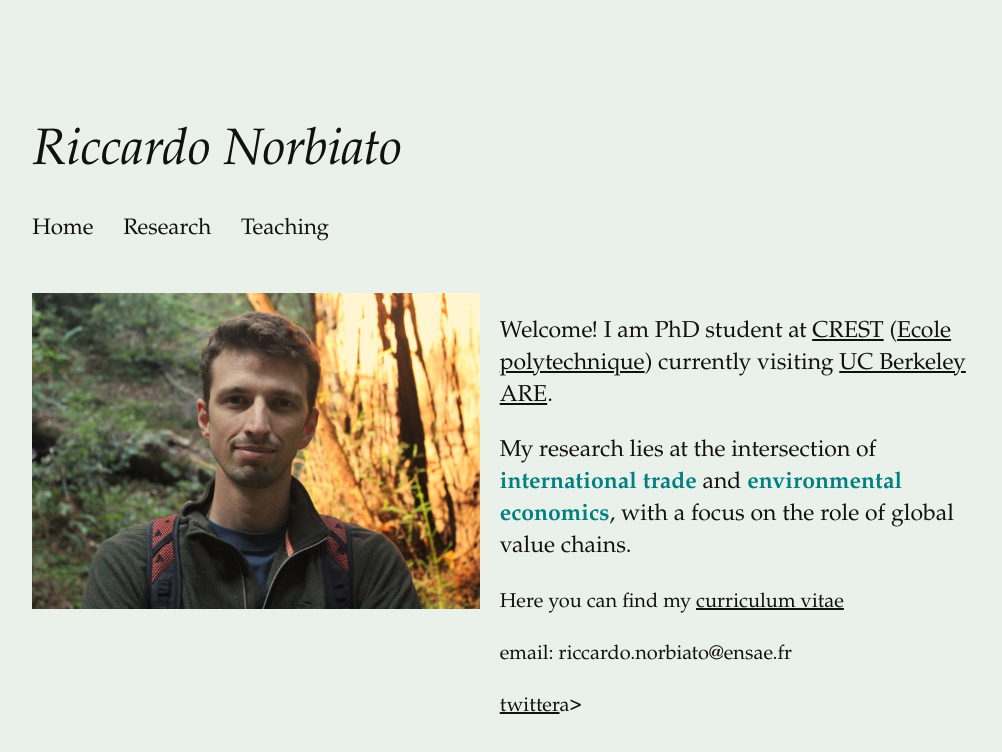
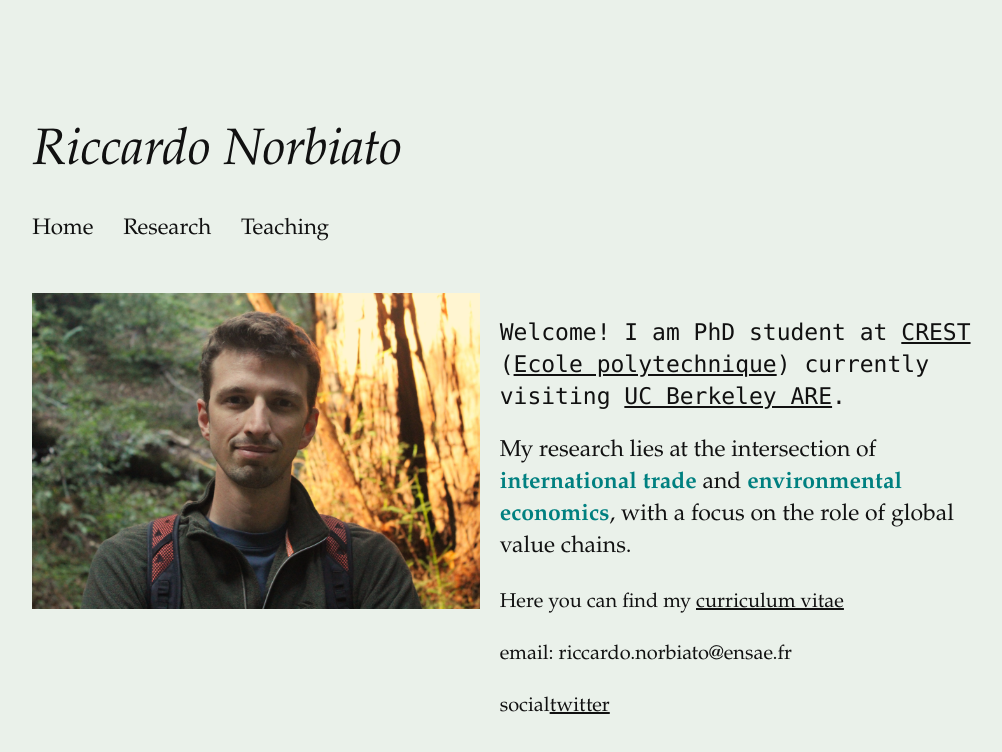
Before and after one commit to rnorbiato/rnorbiato.github.io, a plain HTML site: page index.html in a window 1280 px wide. Shown: the whole page, without its empty margins (195-1197 px from the left). Drawn offline with Linux system fonts and the light colour scheme.

Commit message:
Update index.html

```diff
--- a/index.html
+++ b/index.html
@@ -59,11 +59,11 @@
         </div>
         <div class="pres-text">
           <h4 style="font-style: italic"></h4>
-          <p style="font-size: 23px">Welcome! I am PhD student at <a href="https://crest.science/">CREST</a> (<a href="https://programmes.polytechnique.edu/en">Ecole polytechnique</a>) currently visiting <a href="https://are.berkeley.edu/">UC Berkeley ARE</a>.</p>
+          <p style="font-size: 23px; font-family: Monaco">Welcome! I am PhD student at <a href="https://crest.science/">CREST</a> (<a href="https://programmes.polytechnique.edu/en">Ecole polytechnique</a>) currently visiting <a href="https://are.berkeley.edu/">UC Berkeley ARE</a>.</p>
           <p style="font-size: 23px">My research lies at the intersection of <span style="color: teal; font-weight: bold;">international trade</span> and <span style = "color: teal; font-weight: bold;">environmental economics</span>, with a focus on the role of global value chains. </p>
-          <p style="font-size: 20px">Here you can find my <a href="https://github.com/rnorbiato/rnorbiato.github.io/main/cv_norbiato.pdf">curriculum vitae</a> </p>
+          <p style="font-size: 20px">Here you can find my <a href="/pdfs/cv_norbiato.pdf">curriculum vitae</a> </p>
           <p style="font-size: 20px">email: riccardo.norbiato@ensae.fr </p>
-          <p style="font-size: 20px"><a href="https://twitter.com/RiccardoNorb">twitter</a>a> </p>
+          <p style="font-size: 20px">social<a href="https://twitter.com/RiccardoNorb">twitter</a> </p>
         </div>
       </div>
       </nav>
```
